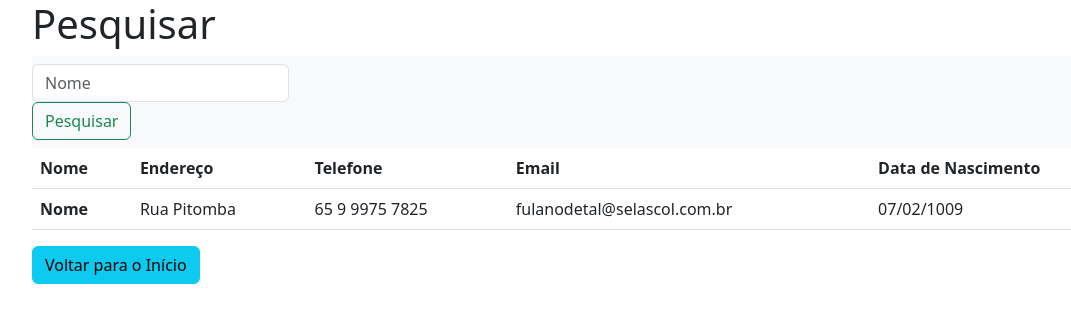
After one commit to DirceuCustodio/Cadastro, a PHP site: page /pesquisa.php in a window 1280 px wide. The commit adds this page. Shown: the top 323 px of the page, without its empty margins (50-1121 px from the left). Run offline with PHP 8.4, Linux system fonts and the light colour scheme.

Commit message:
atualização!

```diff
--- /dev/null
+++ b/pesquisa.php
@@ -0,0 +1,74 @@
+<!doctype html>
+<html lang="en">
+  <head>
+    <!-- Required meta tags -->
+    <meta charset="utf-8">
+    <meta name="viewport" content="width=device-width, initial-scale=1, shrink-to-fit=no">
+
+    <!-- Bootstrap CSS -->
+    <link rel="stylesheet"  href="css/bootstrap.min.css">
+
+    <title>Pesquisar</title>
+  </head>
+  <body>
+
+    <?php
+        $pesquisa = $_POST['busca'] ??'';
+
+        include "conexao.php";
+
+        $sql = "SELECT * FROM pessoas WHERE nome LIKE '%$pesquisa%'";
+    ?>
+
+    <div class="container">
+      <div class="row">
+        <div class="col">
+          <h1>Pesquisar</h1>
+
+            <nav class="navbar navbar-light bg-light">
+                <form class="form-inline" action="pesquisar.php" method="POST">
+                    <input class="form-control mr-sm-2" type="search" placeholder="Nome" aria-label="Search" name="busca">
+                    <button class="btn btn-outline-success my-2 my-sm-0" type="submit">Pesquisar</button>
+                </form>
+            </nav>
+
+            <table class="table table-hover">
+                <thead>
+                    <tr>
+                        <th scope="col">Nome</th>
+                        <th scope="col">Endereço</th>
+                        <th scope="col">Telefone</th>
+                        <th scope="col">Email</th>
+                        <th scope="col">Data de Nascimento</th>
+                    </tr>
+                </thead>
+                <tbody>
+                    <tr>
+                        <th scope="row">Nome</th>
+                        <td>Rua Pitomba</td>
+                        <td>65 9 9975 7825</td>
+                        <td>fulanodetal@selascol.com.br</td>
+                        <td>07/02/1009</td>
+                    </tr>
+
+                </tbody>
+            </table>
+
+              <a href="index.php" class="btn btn-info">Voltar para o Início</a>
+        </div>
+      </div>
+    </div>
+
+
+    <!-- Optional JavaScript; choose one of the two! -->
+
+    <!-- Option 1: Bootstrap Bundle with Popper -->
+    <script src="https://cdn.jsdelivr.net/npm/bootstrap@5.0.2/dist/js/bootstrap.bundle.min.js" integrity="sha384-MrcW6ZMFYlzcLA8Nl+NtUVF0sA7MsXsP1UyJoMp4YLEuNSfAP+JcXn/tWtIaxVXM" crossorigin="anonymous"></script>
+
+    <!-- Option 2: Separate Popper and Bootstrap JS -->
+    <!--
+    <script src="https://cdn.jsdelivr.net/npm/@popperjs/core@2.9.2/dist/umd/popper.min.js" integrity="sha384-IQsoLXl5PILFhosVNubq5LC7Qb9DXgDA9i+tQ8Zj3iwWAwPtgFTxbJ8NT4GN1R8p" crossorigin="anonymous"></script>
+    <script src="https://cdn.jsdelivr.net/npm/bootstrap@5.0.2/dist/js/bootstrap.min.js" integrity="sha384-cVKIPhGWiC2Al4u+LWgxfKTRIcfu0JTxR+EQDz/bgldoEyl4H0zUF0QKbrJ0EcQF" crossorigin="anonymous"></script>
+    -->
+  </body>
+</html>
```
Also changed, not shown: cadastro.php (added, +62 -0 lines), index.php (+11 -28 lines).
